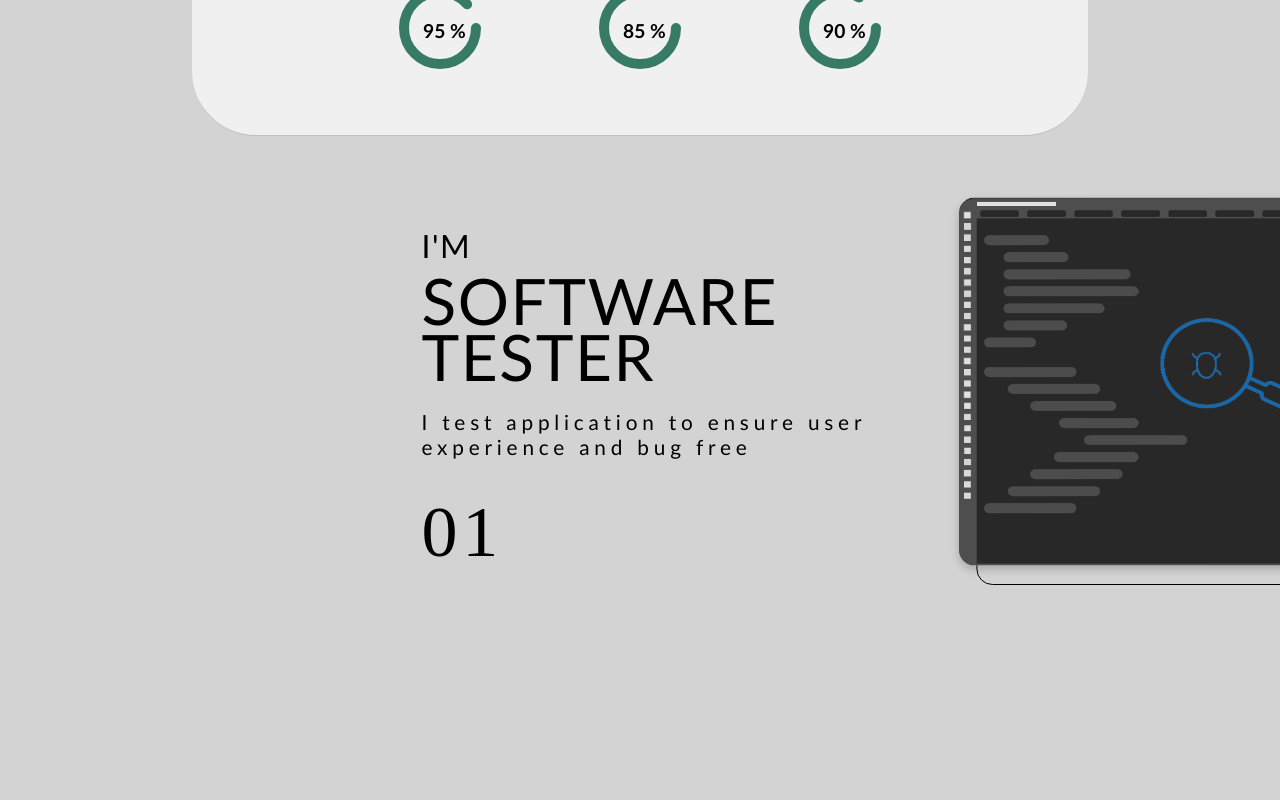
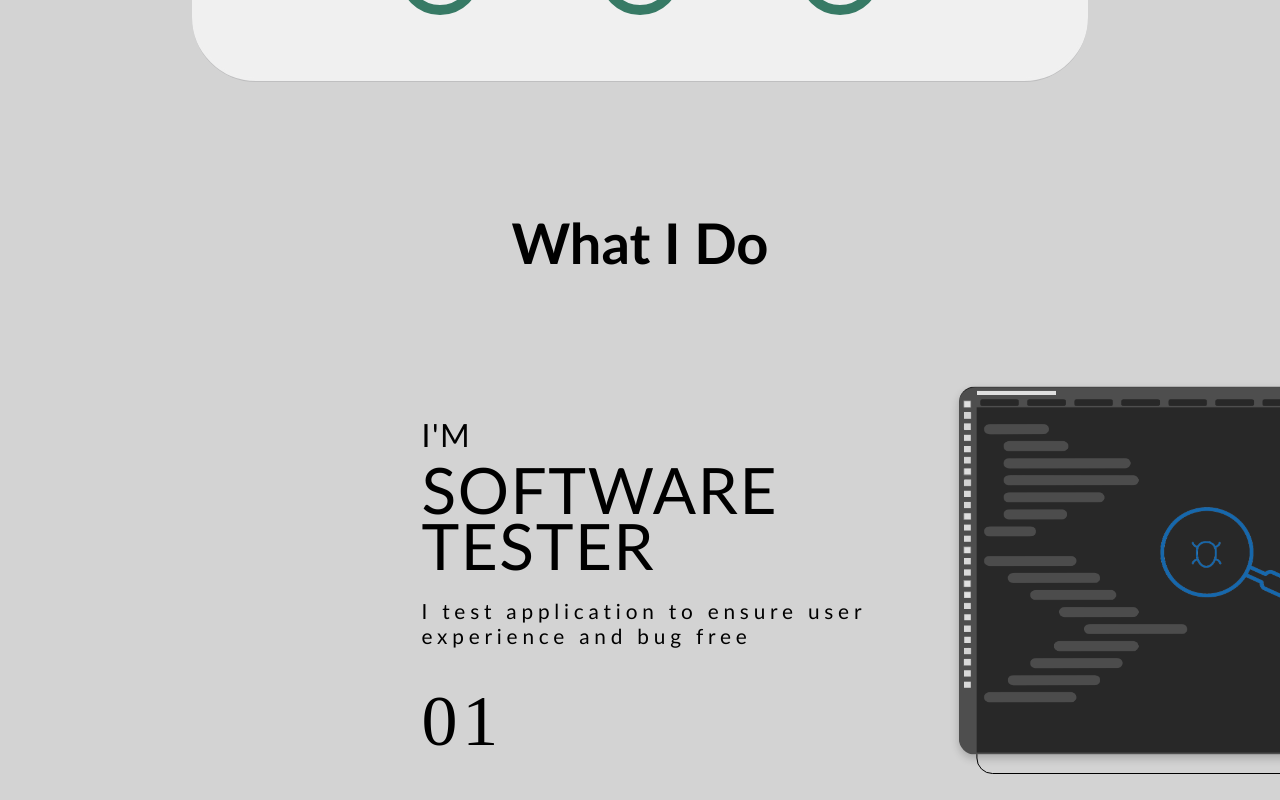
Before and after one commit to SamC1832js/SamC1832js.github.io, a React (Create React App) app: page / in a window 1280 px wide. Shown: the part 1580-2380 px from the top of the page. Built offline with nearby package versions, Linux system fonts and the light colour scheme.

Commit message:
Refactor navigation and content structure in App and Home components. Rename sections for clarity, update timeline elements with new internship details, and enhance descriptions for better readability. Remove unused Title component and associated styles.

```diff
--- a/src/App.js
+++ b/src/App.js
@@ -88,14 +88,15 @@ function App() {
                       <button onClick={toggleMenu}>Home</button>
                     </Link>
                     <Link to="/#title">
-                      <button onClick={toggleMenu}>Experience</button>
+                      <button onClick={toggleMenu}>What I Do</button>
+                    </Link>
+                    <Link to="/#timeline">
+                      <button onClick={toggleMenu}>Experiences</button>
                     </Link>
                     <Link to="/#skills">
                       <button onClick={toggleMenu}>Skills</button>
                     </Link>
-                    <Link to="/#timeline">
-                      <button onClick={toggleMenu}>Timeline</button>
-                    </Link>
+
                     <Link to="/#contact">
                       <button onClick={toggleMenu}>Contact</button>
                     </Link>
--- a/src/components/Home.js
+++ b/src/components/Home.js
@@ -5,14 +5,14 @@ import Skills from "./Homecomponents/Skills";
 import { Footer } from "./Homecomponents/Footer";
 import Timeline from "./Homecomponents/TimelineFrontPage";
 import Contact from "./Homecomponents/Contact";
-import Title from "./Homecomponents/Title";
+import WhatIDo from "./Homecomponents/WhatIDo";
 import { useLocation } from "react-router-dom";
 
 function Home() {
   const location = useLocation();
   const sectionRefs = {
     home: useRef(null),
-    title: useRef(null),
+    whatIDo: useRef(null),
     skills: useRef(null),
     timeline: useRef(null),
     contact: useRef(null),
@@ -36,11 +36,11 @@ function Home() {
 
       <SkillsSection />
 
-      <section id="title" ref={sectionRefs.title}>
-        <Title />
+      <section id="whatIDo" ref={sectionRefs.whatIDo}>
+        <WhatIDo />
       </section>
 
-      <section id="timeline" ref={sectionRefs.timeline}>
+      <section id="experiences" ref={sectionRefs.timeline}>
         <Timeline />
       </section>
 
--- a/src/components/Homecomponents/Banner.js
+++ b/src/components/Homecomponents/Banner.js
@@ -12,11 +12,7 @@ export const Banner = () => {
   const [isDeleting, setIsDeleting] = useState(false);
   const [delta, setDelta] = useState(300 - Math.random() * 100);
   const [index, setIndex] = useState(1);
-  const toRotate = [
-    "Software QA Analyst",
-    "Software Engineer",
-    "Web Developer",
-  ];
+  const toRotate = ["Software QA", "Software Engineer", "Web Developer"];
   const period = 2000;
   const taglineRef = useRef(null);
 
@@ -126,7 +122,7 @@ export const Banner = () => {
       setIsDeleting(false);
       setLoopNum(loopNum + 1);
       setIndex(1);
-      setDelta(500);
+      setDelta(100);
     } else {
       setIndex((prevIndex) => prevIndex + 1);
     }
@@ -144,7 +140,7 @@ export const Banner = () => {
             Welcome to my Portfolio
           </span>
           <h1>
-            {`Hi! I'm Sam`}{" "}
+            {`Hi! I'm Sam, a`}{" "}
             <span
               className="txt-rotate"
               data-period="1000"
--- a/src/components/Homecomponents/TimelineFrontPage.js
+++ b/src/components/Homecomponents/TimelineFrontPage.js
@@ -20,7 +20,7 @@ function TimelineFrontPage() {
     // Define patterns for numbers and tech stacks
     const patterns = [
       /\b\d{1,3}(?:,\d{3})*(?:\.\d+)?\b/g,
-      /\b(CS Magna Cum Laude|Robothon|Hackathons|ACM|JIRA|Confluence|Kanban|JUnit|Mockito|Kafka|Agile|React JS|Spring Boot|WebSocket|WebRTC|Stripe|PostgreSQL|JPA|C#|Selenium WebDriver|TeamCity|XML|Excel|Java|Python|JavaScript|Adobe Premiere|Photoshop|LLM)\b/g, // Tech stacks
+      /\b(CS Magna Cum Laude|Robothon|Hackathons|ACM|Docker|Spring Data JPA|AWS|CI|CD|JIRA|Confluence|Kanban|JUnit|Mockito|Kafka|Agile|React JS|Spring Boot|WebSocket|WebRTC|Stripe|PostgreSQL|JPA|C#|Selenium WebDriver|TeamCity|XML|Excel|Java|Python|JavaScript|Adobe Premiere|Photoshop|LLM)\b/g, // Tech stacks
     ];
 
     // Replace patterns with bolded versions
@@ -33,7 +33,7 @@ function TimelineFrontPage() {
   }
   return (
     <div className="timeline">
-      <h1>My Experience</h1>
+      <h1>My Experiences</h1>
       <VerticalTimeline>
         {timelineElements
           .sort((a, b) => b.id - a.id)
--- a/src/components/Homecomponents/Title.css
+++ b/src/components/Homecomponents/WhatIDo.css
@@ -187,3 +187,26 @@ root {
     height: auto; /* Prevent image distortion */
   }
 }
+
+.what-i-do-section {
+  padding: 4rem 0;
+  width: 100%;
+}
+
+.section-title {
+  margin-top: 4rem;
+  text-align: center;
+  font-size: 3.5rem;
+  margin-bottom: 3rem;
+}
+
+.section-title::after {
+  content: "";
+  position: absolute;
+  bottom: -10px;
+  left: 50%;
+  transform: translateX(-50%);
+  width: 50px;
+  height: 3px;
+  background-color: var(--dark--color);
+}
--- a/src/components/Homecomponents/Title.js
+++ b/src/components/Homecomponents/WhatIDo.js
@@ -1,10 +1,10 @@
-import "./Title.css";
+import "./WhatIDo.css";
 import codingImg from "../assets/img/coding.svg";
 import softwareTesterImg from "../assets/img/softwaretester.png";
 import contentCreatorImg from "../assets/img/contentcreator.png";
 import webDeveloperImg from "../assets/img/webdeveloper.png";
 import React, { useEffect, useRef } from "react";
-function Title() {
+function WhatIDo() {
   const titleTextRefs = useRef([]);
 
   useEffect(() => {
@@ -65,6 +65,8 @@ function Title() {
   ];
 
   return (
+    <div className="what-i-do-section">
+      <h2 className="section-title">What I Do</h2>
       <div className="title-container">
         {titleItems.map((item, index) => (
           <div className="title-item" key={index}>
@@ -83,7 +85,8 @@ function Title() {
           </div>
         ))}
       </div>
+    </div>
   );
 }
 
-export default Title;
+export default WhatIDo;
```
Also changed, not shown: src/components/Homecomponents/TimelineElementsFrontPage.js (+22 -10 lines), src/components/assets/img/internship.png (added). Lines whose indentation alone changed are shown as unchanged.
